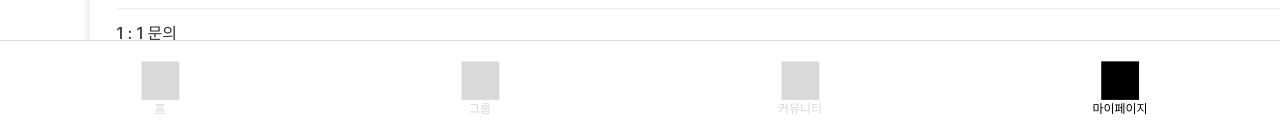
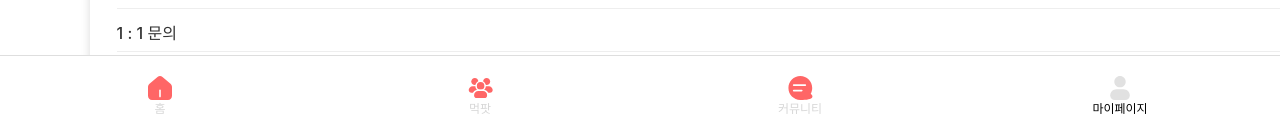
Before and after one commit to crohasang/wanna-eat-FE, a React (Vite) app: page /myPage in a window 1280 px wide. Shown: the part 662-800 px from the top of the page. Built offline with nearby package versions, Linux system fonts and the light colour scheme; no server answers.

Commit message:
feat: bottomNavigation img

```diff
--- a/src/components/commons/BottomNavigation.tsx
+++ b/src/components/commons/BottomNavigation.tsx
@@ -1,7 +1,13 @@
 import { css } from '@emotion/react';
 import { Col, Row } from './Flex';
-import testImg from '../../assets/test.svg';
-import filledTestImg from '../../assets/test2.svg';
+import homeImg from '../../assets/home/navigationHome.svg';
+import filledHomeImg from '../../assets/home/navigationHomeFilled.svg';
+import eatImg from '../../assets/home/navigationEat.svg';
+import filledEatImg from '../../assets/home/navigationEatFilled.svg';
+import communityImg from '../../assets/home/navigationComunity.svg';
+import filledCommunityImg from '../../assets/home/navigationComunityFilled.svg';
+import mypageImg from '../../assets/home/navigationMypage.svg';
+import filledMypageImg from '../../assets/home/navigationMypageFilled.svg';
 
 interface BottomNavigationProps {
   active: 'home' | 'group' | 'community' | 'mypage';
@@ -25,7 +31,7 @@ const BottomNavigation = ({ active }: BottomNavigationProps) => {
       `}
     >
       <Col alignItems='center'>
-        <img src={active === 'home' ? filledTestImg : testImg} />
+        <img src={active === 'home' ? homeImg : filledHomeImg} />
         <span
           css={css`
             color: ${active === 'home' ? 'black' : '#d7d7d7'};
@@ -35,17 +41,17 @@ const BottomNavigation = ({ active }: BottomNavigationProps) => {
         </span>
       </Col>
       <Col alignItems='center'>
-        <img src={active === 'group' ? filledTestImg : testImg} />
+        <img src={active === 'group' ? eatImg : filledEatImg} />
         <span
           css={css`
             color: ${active === 'group' ? 'black' : '#d7d7d7'};
           `}
         >
-          그룹
+          먹팟
         </span>
       </Col>
       <Col alignItems='center'>
-        <img src={active === 'community' ? filledTestImg : testImg} />
+        <img src={active === 'community' ? communityImg : filledCommunityImg} />
         <span
           css={css`
             color: ${active === 'community' ? 'black' : '#d7d7d7'};
@@ -55,7 +61,7 @@ const BottomNavigation = ({ active }: BottomNavigationProps) => {
         </span>
       </Col>
       <Col alignItems='center'>
-        <img src={active === 'mypage' ? filledTestImg : testImg} />
+        <img src={active === 'mypage' ? mypageImg : filledMypageImg} />
         <span
           css={css`
             color: ${active === 'mypage' ? 'black' : '#d7d7d7'};
```
Also changed, not shown: src/assets/test.svg (deleted), src/assets/test2.svg (deleted).
